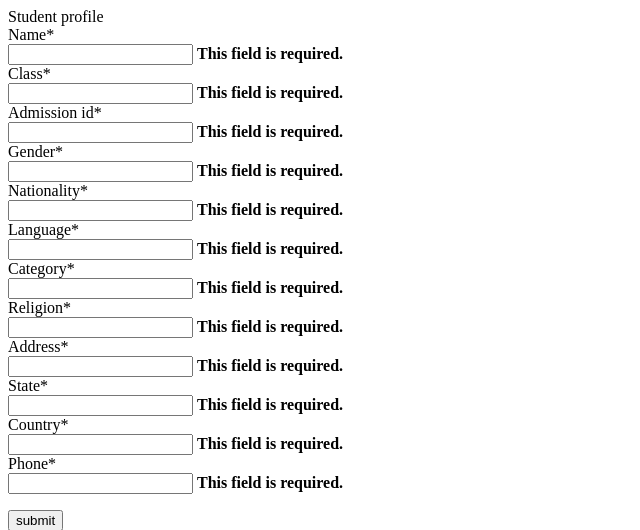
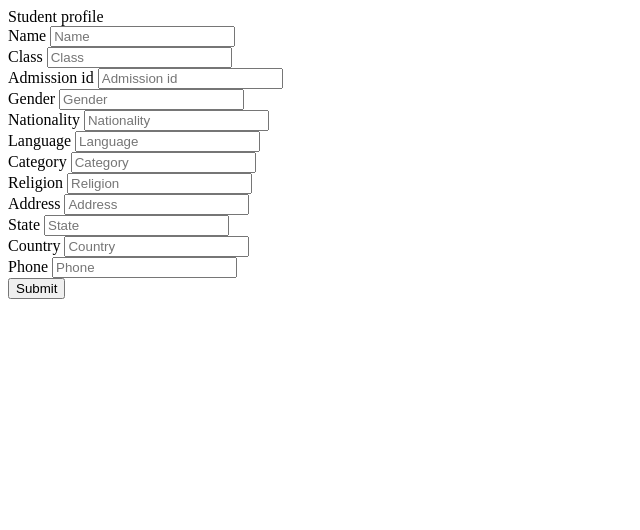
Before and after one commit to spythons/studentapp, a Django app: page /home in a window 1280 px wide. Shown: the top 530 px of the page, without its empty margins (0-640 px from the left). Run offline with Django 3.2, Linux system fonts and the light colour scheme; parts of the project's set-up code (start-up, migrations or seed data) failed here and were passed over; some libraries are stand-ins or nearby versions.

Commit message:
student data saved using crispy form

```diff
--- a/studentproject/studentapp/forms.py
+++ b/studentproject/studentapp/forms.py
@@ -1,6 +1,9 @@
 from django import forms
 from .models import *
-
+from crispy_forms.helper import FormHelper
+from crispy_forms.layout import Submit,Field,Layout
+from crispy_forms.bootstrap import (AppendedText,PrependedText,FormActions,InlineField)
+from django.forms.extras.widgets import SelectDateWidget
 
 
 class studentdetailsform(forms.ModelForm):
@@ -8,3 +11,22 @@
 	class Meta:
 		model = studentdetails
 		fields =['Name','Class','Admission_id','Gender','Nationality','Language','Category','Religion','Address','State','Country','Phone']
+	helper = FormHelper()
+	helper.form_method ='POST'
+	helper.form_class = 'form-inline'
+	helper.field_template = 'bootstrap3/layout/inline_field.html'
+	helper.layout = Layout(
+		'Name',
+		'Class',
+		'Admission_id',
+		'Gender',
+		'Nationality',
+		'Language',
+		'Category',
+		'Religion',
+		'Address',
+		'State',
+		'Country',
+		'Phone',
+		FormActions(Submit('Submit','Submit', css_class='btn-primary'))
+		)
--- a/studentproject/studentapp/templates/home.html
+++ b/studentproject/studentapp/templates/home.html
@@ -16,7 +16,6 @@
 {% crispy form %}
 <!-- {{ form }}
  -->
- <input type="submit" name ="Submit" value ="submit">
  </form>
 
 </body>
--- a/studentproject/studentapp/templates/thanks.html
+++ b/studentproject/studentapp/templates/thanks.html
@@ -2,7 +2,7 @@
 
 <body>
 
-	thank u
+	{{message}}
 </body>
 
 </html>
--- a/studentproject/studentapp/views.py
+++ b/studentproject/studentapp/views.py
@@ -13,7 +13,8 @@
 		form = studentdetailsform(request.POST)
 		if form.is_valid():
 			form.save()
-			return render(request,'thanks.html')
+			message ="Thanks you for registering"
+			return render(request,'thanks.html',{'message':message})
 		else:
 			form = studentdetailsform()
 			return render(request,'home.html',{'form':form})
```
